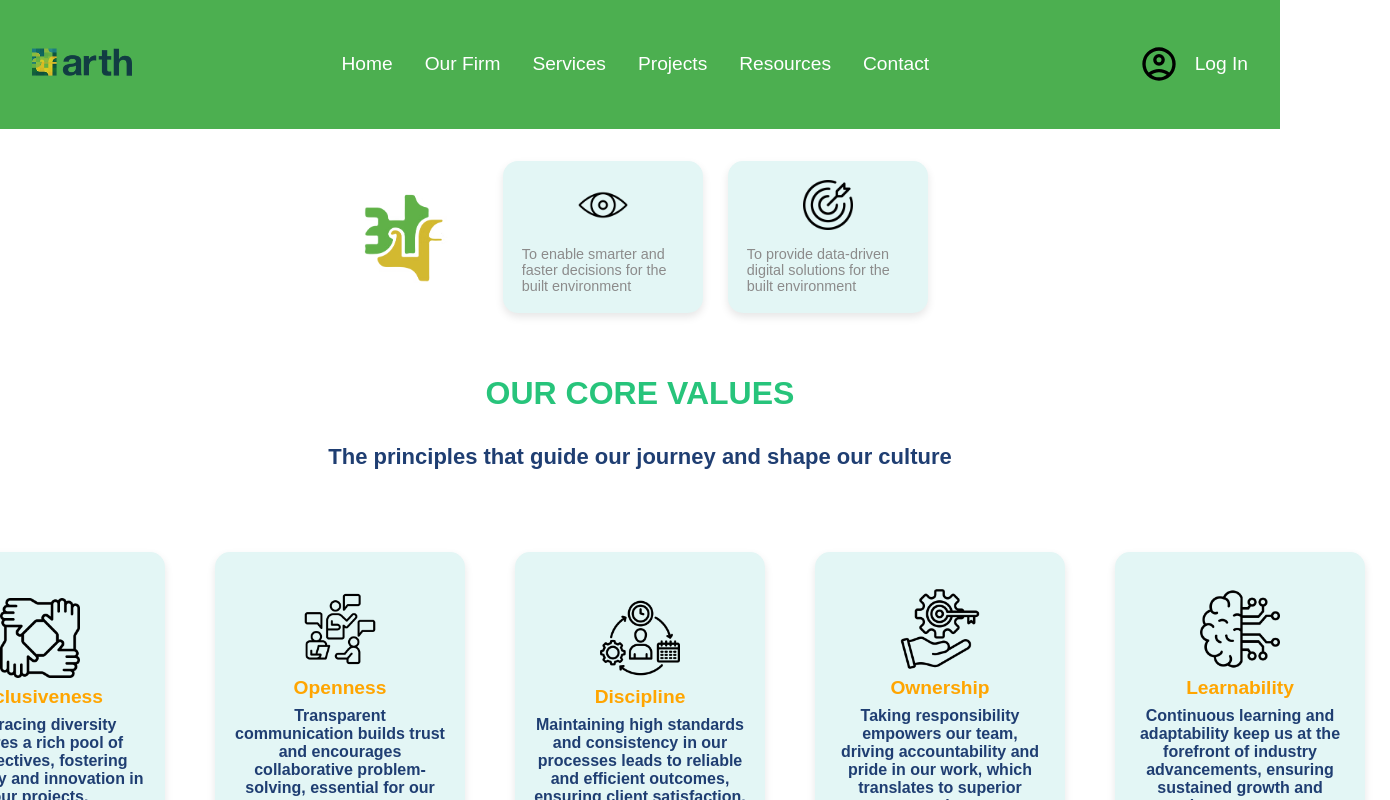
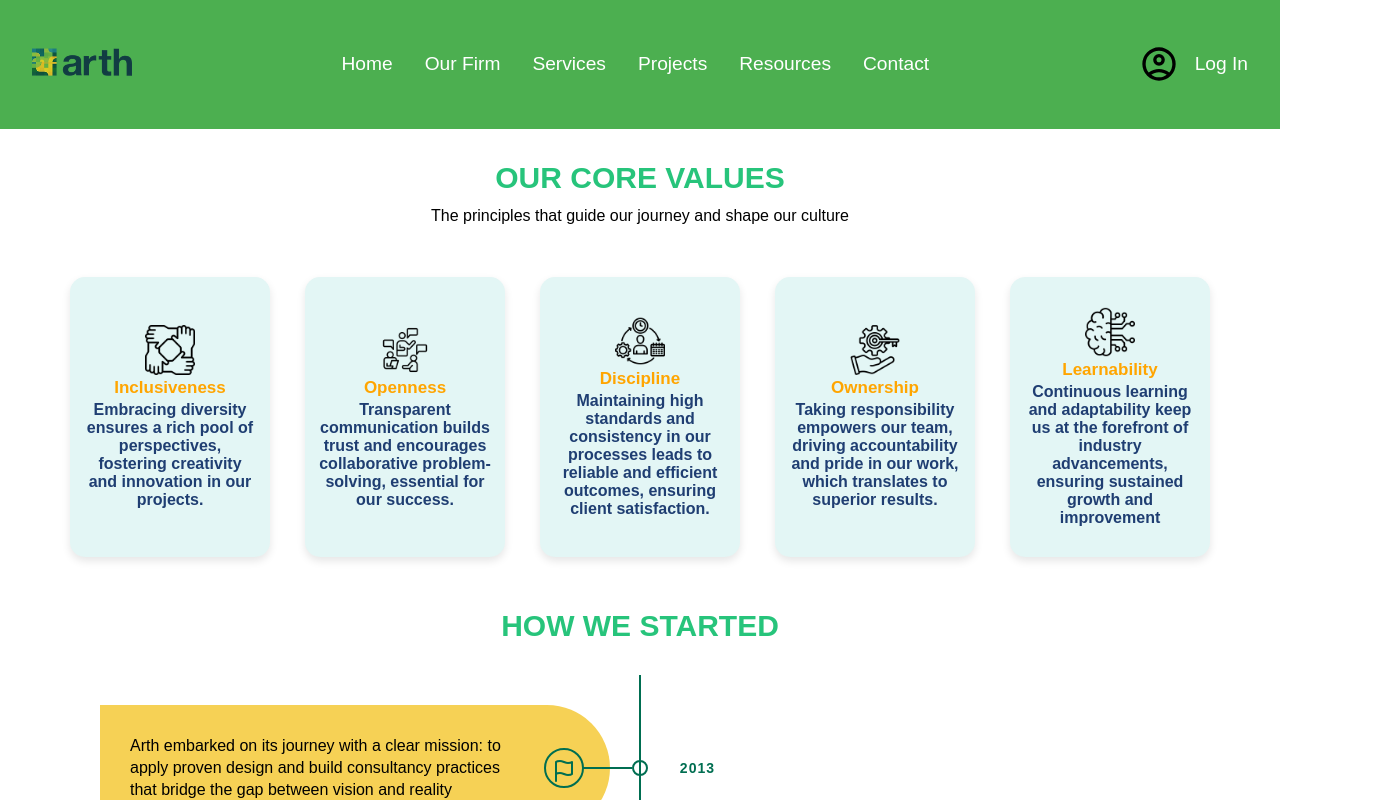
Before and after one commit to Durgabhavaniy2509/Arth, a React (Vite) app: page /OurFirm in a window 1280 px wide. Shown: the top 800 px of the page, 1390 px wide, since content can reach past the window. Built offline with nearby package versions, Linux system fonts and the light colour scheme.

Commit message:
Our core values in our firm is responsive

```diff
--- a/src/Home/Home.css
+++ b/src/Home/Home.css
@@ -42,9 +42,9 @@
 
 /* stats section */
 
-.hero-stat {
+/* .hero-stat {
   margin-right: 100px;
-}
+} */
 
 .hero-stat> img{
   width: 75px;
@@ -54,15 +54,15 @@
   line-height: 25px;
 }
 /* client segments */
-.client-proj {
+/* .client-proj {
   font-size: 1.2rem !important;
 }
 .client-info {
   font-size: 1rem !important;
-}
+} */
 .client {
-  width: 250px;
-  height: 300px;
+  width: 150px;
+  height: 200px;
   align-items: center;
   text-align: center;
 }
@@ -77,7 +77,7 @@
   /* background-color: #EAF1F1; */
   background-color: #e3f6f5;
   box-shadow: 0 4px 8px rgba(0, 0, 0, 0.1);
-  padding: 1.2rem;
+  padding: 0.8rem;
   border-radius: 15px;
 }
 .hero-pack1 {
@@ -90,9 +90,9 @@
   gap: 2rem;
   margin-top: 20px;
 }
-.hero-pack, .hero-pack1 {
+/* .hero-pack, .hero-pack1 {
   margin-top: 25px;
-}
+} */
 
 /* our customers section */
 .row {
@@ -147,3 +147,61 @@
   box-shadow: 0 2px 4px rgba(79, 70, 229, 0.3);
   margin-bottom: 10px;
 }
+
+@media (min-width: 300px) and (max-width: 480px) {
+  .hero-pack > img  {
+    width: 35px;
+    height: 35px;
+  }
+  .client {
+    row-gap: 0.1rem !important;
+  }
+  .wrapper {
+    display: grid;
+    grid-template-columns: repeat(2, 1fr) !important;
+    gap: 25px !important;
+    grid-auto-rows: minmax(100px, auto);
+  }
+
+}
+@media (min-width: 481px) and (max-width: 1024px) {
+  .hero-pack > img  {
+    width: 40px;
+    height: 40px;
+  }
+  .client {
+    row-gap: 0.1rem !important;
+  }
+  .wrapper {
+    display: grid;
+    grid-template-columns: repeat(3, 1fr) !important;
+    gap: 30px !important;
+    grid-auto-rows: minmax(100px, auto);
+  }
+  .client {
+    width: 180px;
+    height: 250px;
+  }
+
+}
+
+@media (min-width: 1025px) {
+  .hero-pack > img  {
+    width: 50px;
+    height: 50px;
+  }
+  .client {
+    row-gap: 0.2rem !important;
+  }
+  .wrapper {
+    display: grid;
+    grid-template-columns: repeat(5, 1fr) !important;
+    gap: 35px !important;
+    grid-auto-rows: minmax(100px, auto);
+  }
+  .client {
+    width: 200px;
+    height: 280px;
+  }
+
+}
--- a/src/OurFirm/OurFirm.css
+++ b/src/OurFirm/OurFirm.css
@@ -15,20 +15,21 @@
 }
 .values {
   flex-wrap: nowrap;
-  margin: 25px !important;
+  margin: 20px !important;
 }
-.values-heading p{
+/* .values-heading p{
   font-size: 22px;
-}
+} */
 .client {
-  margin: 25px !important;
+  /* margin: 25px !important; */
   transition: transform 0.5s ease-in-out;
 }
 .client:hover{
   transform: scale(1.1);
 }
 .values-heading {
-  margin-top: 30px;
+  /* margin-top: 30px; */
+  row-gap: 0.75rem;
 }
 
 @media (min-width: 300px) and (max-width: 1140px) {
@@ -37,9 +38,9 @@
   }
 }
 /* Journey section */
-.journey-section {
+/* .journey-section {
   margin-bottom: 40px;
-}
+} */
 
 /* Team */
 .management-section {
@@ -86,3 +87,9 @@
     grid-template-columns: repeat(3, 1fr);
   }
 }
+.wrapper {
+  display: grid;
+  grid-template-columns: repeat(3, 1fr);
+  gap: 10px;
+  grid-auto-rows: minmax(100px, auto);
+}
--- a/src/OurFirm/OurFirm.jsx
+++ b/src/OurFirm/OurFirm.jsx
@@ -5,13 +5,14 @@ import { Members } from '../OurFirmComponents/Teamdata'
 import { MemberCard } from '../OurFirmComponents/Team'
 import Journey from '../OurFirmComponents/Journey'
 import '../OurFirmComponents/Team.css'
+import '../Home/Home.css'
 
 const OurFirm = () => {
   return (
     // values
     <section className='our-firm'>
       <div className='flexColCenter1 paddings innerWidth arth-values'>
-        <div className="flexCenter arth-vandm">
+        {/* <div className="flexCenter arth-vandm">
           <img src="\Images\arth elements logo.avif" alt="" width={150}  className='gap'/>
           <div className='flexCenter2 vandm gap'>
             <img src="\Icons\vision.png" alt="" width={50}/>
@@ -21,43 +22,44 @@ const OurFirm = () => {
             <img src="\Icons\mission.png" alt="" width={50}/>
             <p className='secondaryText'>To provide data-driven digital solutions for the built environment</p>
           </div>
-        </div>
+        </div> */}
 
         <div className=' flexColCenter1 values-heading'>
           <div className='tertiaryText'>OUR CORE VALUES</div>
-            <p className='primaryText'>The principles that guide our journey and shape our culture</p>
+            <p className='quadText'>The principles that guide our journey and shape our culture</p>
         </div>
 
-          <div className=" flexCenter values">
-            <div className='flexColCenter hero-stat hero-pack client each-value'>
+          {/* <div className=" flexCenter values"> */}
+          <div className="wrapper values">
+            <div className='flexColCenter1 hero-stat hero-pack client each-value'>
               <img src="\Icons\teamwork.png" alt="" />
               <span className='orangeText client-proj'>
                 Inclusiveness
                 </span>
               <span className='primaryText client-info'>Embracing diversity ensures a rich pool of perspectives, fostering creativity and innovation in our projects.</span>
             </div>
-            <div className='flexColCenter hero-stat hero-pack client'>
+            <div className='flexColCenter1 hero-stat hero-pack client'>
               <img src="\Icons\discussion.png" alt="" />
               <span className='orangeText client-proj'>
               Openness
                 </span>
               <span className='primaryText client-info'>Transparent communication builds trust and encourages collaborative problem-solving, essential for our success.</span>
             </div>
-            <div className='flexColCenter hero-stat hero-pack client'>
+            <div className='flexColCenter1 hero-stat hero-pack client'>
               <img src="\Icons\discipline.png" alt="" />
               <span className='orangeText client-proj'>
                 Discipline
                 </span>
               <span className='primaryText client-info'>Maintaining high standards and consistency in our processes leads to reliable and efficient outcomes, ensuring client satisfaction.</span>
             </div>
-            <div className='flexColCenter hero-stat hero-pack client'>
+            <div className='flexColCenter1 hero-stat hero-pack client'>
               <img src="\Icons\key.png" alt="" />
               <span className='orangeText client-proj'>
               Ownership
                 </span>
               <span className='primaryText client-info'>Taking responsibility empowers our team, driving accountability and pride in our work, which translates to superior results.</span>
             </div>
-            <div className='flexColCenter hero-stat hero-pack client'>
+            <div className='flexColCenter1 hero-stat hero-pack client'>
               <img src="\Icons\brain.png" alt="" />
               <span className='orangeText client-proj'>
                 Learnability
@@ -77,8 +79,8 @@ const OurFirm = () => {
        <section className="management-section">
         <div className="container-management">
           <div className="section-header">
-            <h2 className="section-title">Our Leadership Team</h2>
-            <p className="section-description">
+            <h2 className="section-title tertiaryText">OUR LEADERSHIP TEAM</h2>
+            <p className="section-description quadText">
               Meet the visionaries behind our success. Our leadership team brings together
               decades of experience and a shared commitment to excellence.
             </p>
--- a/src/index.css
+++ b/src/index.css
@@ -139,3 +139,48 @@
     padding: 2rem;
   }
 }
+
+@media (min-width: 300px) and (max-width: 480px) {
+  .tertiaryText {
+    font-size: 24px;
+  }
+  .orangeText {
+    font-size: 14px;
+  }
+  .primaryText {
+    font-size: 13px;
+  }
+  .quadText {
+    font-size: 13px;
+  }
+}
+
+@media (min-width: 481px) and (max-width: 1024px) {
+  .tertiaryText {
+    font-size: 26px;
+  }
+  .orangeText {
+    font-size: 16px;
+  }
+  .primaryText {
+    font-size: 15px;
+  }
+  .quadText {
+    font-size: 15px;
+  }
+}
+
+@media (min-width: 1025px) {
+  .tertiaryText {
+    font-size: 30px;
+  }
+  .orangeText {
+    font-size: 17px;
+  }
+  .primaryText {
+    font-size: 16px;
+  }
+  .quadText {
+    font-size: 16px;
+  }
+}
```
